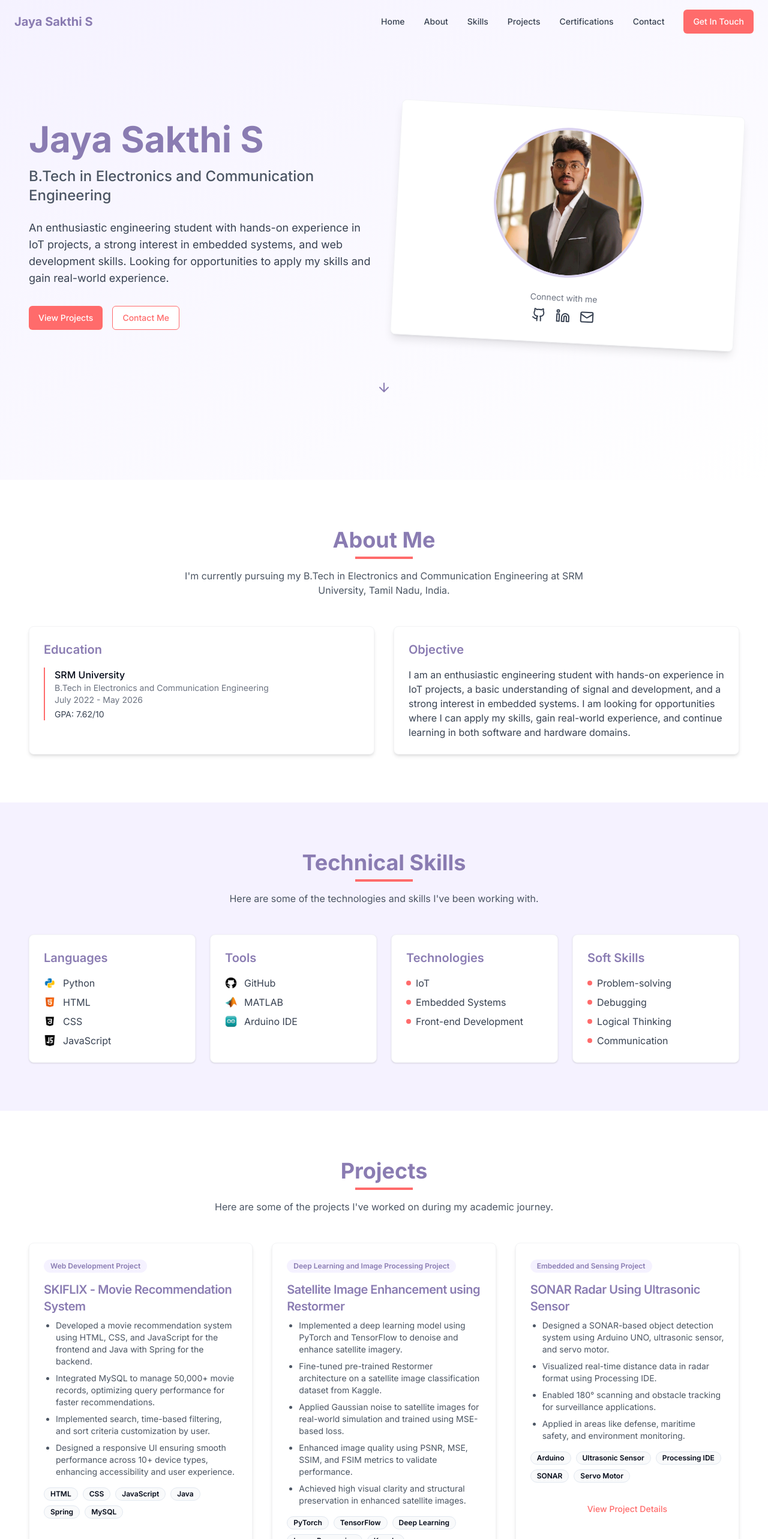
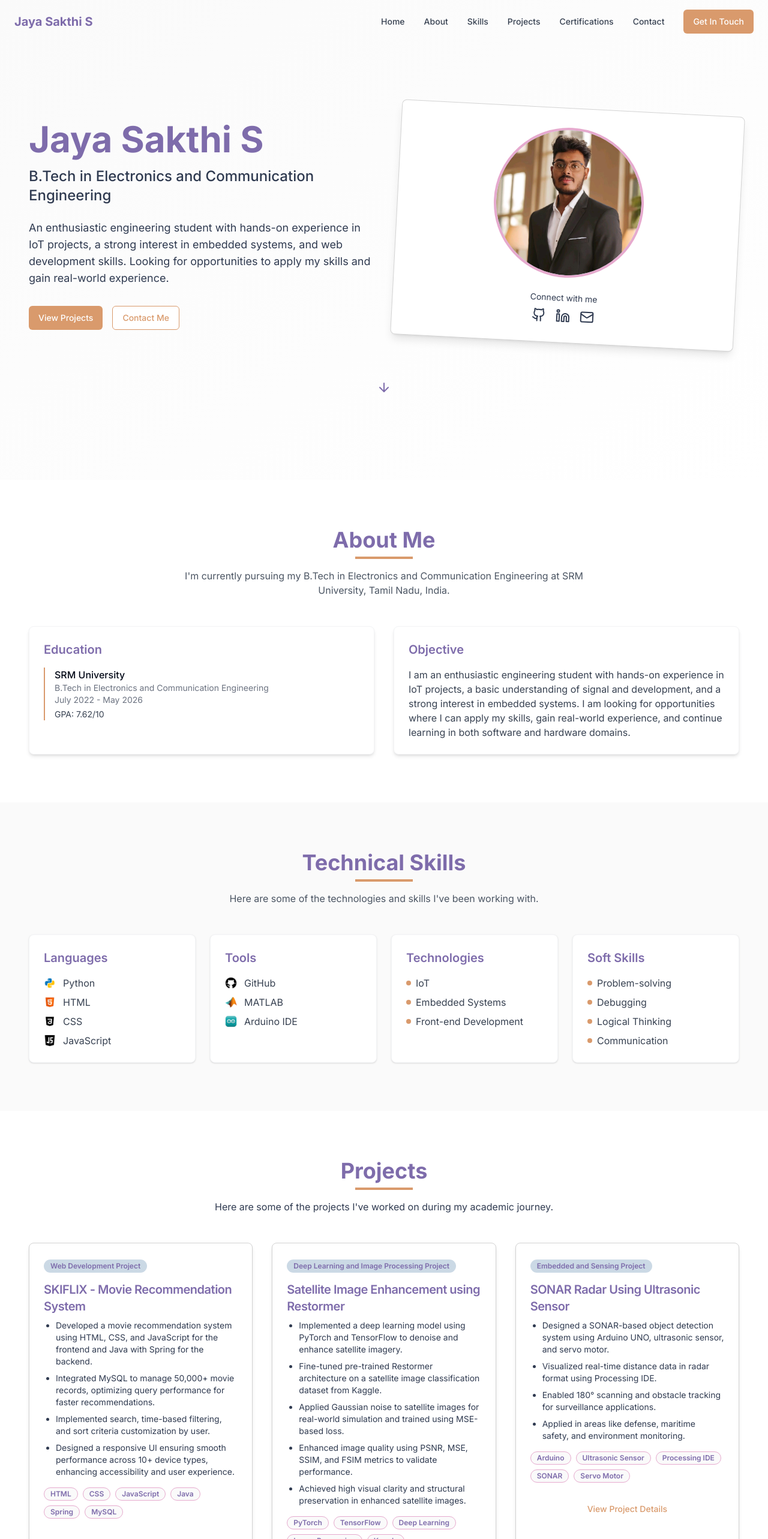
Before and after one commit to JAYASAKTHI07/JAYASAKTHI-PORTFOLIO, a React (Vite) app: page / in a window 1280 px wide. Shown: the top 2566 px of the page at 60% size. Built offline with nearby package versions, Linux system fonts and the light colour scheme.

Commit message:
Refactor: Update color palette
Update the Tailwind configuration to use the new color scheme.

```diff
--- a/src/App.css
+++ b/src/App.css
@@ -1,4 +1,3 @@
-
 
 #root {
   max-width: 1280px;
@@ -14,10 +13,10 @@
   transition: filter 300ms;
 }
 .logo:hover {
-  filter: drop-shadow(0 0 2em #FF6B6B);
+  filter: drop-shadow(0 0 2em #D99A6C);
 }
 .logo.react:hover {
-  filter: drop-shadow(0 0 2em #FF6B6B);
+  filter: drop-shadow(0 0 2em #D99A6C);
 }
 
 @keyframes logo-spin {
--- a/src/components/HeroSection.tsx
+++ b/src/components/HeroSection.tsx
@@ -15,10 +15,10 @@ const HeroSection = () => {
             <h1 className="text-4xl md:text-5xl lg:text-6xl font-bold text-portfolio-primary mb-4">
               Jaya Sakthi S
             </h1>
-            <h2 className="text-xl md:text-2xl font-medium text-gray-600 mb-6">
+            <h2 className="text-xl md:text-2xl font-medium text-portfolio-dark mb-6">
               B.Tech in Electronics and Communication Engineering
             </h2>
-            <p className="text-lg text-gray-700 mb-8 max-w-xl">
+            <p className="text-lg text-portfolio-dark mb-8 max-w-xl">
               An enthusiastic engineering student with hands-on experience in IoT projects, a strong interest in
               embedded systems, and web development skills. Looking for opportunities to apply my skills and gain
               real-world experience.
@@ -32,7 +32,7 @@ const HeroSection = () => {
               </Button>
               <Button
                 variant="outline"
-                className="border-portfolio-secondary text-portfolio-secondary hover:bg-portfolio-light"
+                className="border-portfolio-secondary text-portfolio-secondary hover:bg-portfolio-accent"
                 asChild
               >
                 <a href="#contact">Contact Me</a>
@@ -40,23 +40,23 @@ const HeroSection = () => {
             </div>
           </div>
           <div className="md:w-1/2 order-1 md:order-2 animate-fade-in" style={{ animationDelay: '0.4s' }}>
-            <div className="bg-white rounded-lg shadow-lg p-8 border border-gray-100 transform rotate-3 hover:rotate-0 transition-transform duration-300">
-              <div className="aspect-square rounded-full bg-portfolio-light flex items-center justify-center overflow-hidden border-4 border-portfolio-accent mx-auto mb-6" style={{ maxWidth: '250px' }}>
+            <div className="bg-white rounded-lg shadow-lg p-8 border border-portfolio-border transform rotate-3 hover:rotate-0 transition-transform duration-300">
+              <div className="aspect-square rounded-full bg-portfolio-accent flex items-center justify-center overflow-hidden border-4 border-portfolio-highlight mx-auto mb-6" style={{ maxWidth: '250px' }}>
                 <Avatar className="w-full h-full">
                   <AvatarImage src="/lovable-uploads/60ceaa93-0994-48f8-9185-32309f5a30d9.png" alt="Jaya Sakthi S" />
                   <AvatarFallback className="text-5xl font-bold text-portfolio-primary">JS</AvatarFallback>
                 </Avatar>
               </div>
               <div className="text-center">
-                <p className="text-sm text-gray-500 mb-2">Connect with me</p>
+                <p className="text-sm text-portfolio-dark mb-2">Connect with me</p>
                 <div className="flex justify-center space-x-4">
-                  <a href="https://github.com" className="text-gray-700 hover:text-portfolio-secondary" target="_blank" rel="noopener noreferrer">
+                  <a href="https://github.com" className="text-portfolio-dark hover:text-portfolio-secondary" target="_blank" rel="noopener noreferrer">
                     <svg xmlns="http://www.w3.org/2000/svg" width="24" height="24" viewBox="0 0 24 24" fill="none" stroke="currentColor" strokeWidth="2" strokeLinecap="round" strokeLinejoin="round"><path d="M15 22v-4a4.8 4.8 0 0 0-1-3.5c3 0 6-2 6-5.5.08-1.25-.27-2.48-1-3.5.28-1.15.28-2.35 0-3.5 0 0-1 0-3 1.5-2.64-.5-5.36-.5-8 0C6 2 5 2 5 2c-.3 1.15-.3 2.35 0 3.5A5.403 5.403 0 0 0 4 9c0 3.5 3 5.5 6 5.5-.39.49-.68 1.05-.85 1.65-.17.6-.22 1.23-.15 1.85v4"></path><path d="M9 18c-4.51 2-5-2-7-2"></path></svg>
                   </a>
-                  <a href="https://linkedin.com" className="text-gray-700 hover:text-portfolio-secondary" target="_blank" rel="noopener noreferrer">
+                  <a href="https://linkedin.com" className="text-portfolio-dark hover:text-portfolio-secondary" target="_blank" rel="noopener noreferrer">
                     <svg xmlns="http://www.w3.org/2000/svg" width="24" height="24" viewBox="0 0 24 24" fill="none" stroke="currentColor" strokeWidth="2" strokeLinecap="round" strokeLinejoin="round"><path d="M16 8a6 6 0 0 1 6 6v7h-4v-7a2 2 0 0 0-2-2 2 2 0 0 0-2 2v7h-4v-7a6 6 0 0 1 6-6z"></path><rect width="4" height="12" x="2" y="9"></rect><circle cx="4" cy="4" r="2"></circle></svg>
                   </a>
-                  <a href="mailto:jayasakthi1024@gmail.com" className="text-gray-700 hover:text-portfolio-secondary">
+                  <a href="mailto:jayasakthis1020042@gmail.com" className="text-portfolio-dark hover:text-portfolio-secondary">
                     <svg xmlns="http://www.w3.org/2000/svg" width="24" height="24" viewBox="0 0 24 24" fill="none" stroke="currentColor" strokeWidth="2" strokeLinecap="round" strokeLinejoin="round"><rect width="20" height="16" x="2" y="4" rx="2"></rect><path d="m22 7-8.97 5.7a1.94 1.94 0 0 1-2.06 0L2 7"></path></svg>
                   </a>
                 </div>
--- a/src/components/ProjectsSection.tsx
+++ b/src/components/ProjectsSection.tsx
@@ -52,31 +52,31 @@ const ProjectsSection = () => {
             Projects
             <span className="block h-1 w-24 bg-portfolio-secondary mx-auto mt-2"></span>
           </h2>
-          <p className="text-gray-600 max-w-2xl mx-auto">
+          <p className="text-portfolio-dark max-w-2xl mx-auto">
             Here are some of the projects I've worked on during my academic journey.
           </p>
         </div>
 
         <div className="grid grid-cols-1 lg:grid-cols-3 gap-8">
           {projects.map((project, index) => (
-            <Card key={index} className="bg-white border border-gray-100 shadow-md hover:shadow-xl transition-all">
+            <Card key={index} className="bg-white border border-portfolio-border shadow-md hover:shadow-xl transition-all">
               <CardHeader className="pb-2">
                 <div className="mb-2">
-                  <Badge variant="secondary" className="bg-portfolio-light text-portfolio-primary">
+                  <Badge variant="secondary" className="bg-portfolio-accent text-portfolio-primary">
                     {project.category}
                   </Badge>
                 </div>
                 <CardTitle className="text-xl text-portfolio-primary">{project.title}</CardTitle>
               </CardHeader>
               <CardContent>
-                <ul className="list-disc pl-5 space-y-2 text-gray-600 text-sm mb-4">
+                <ul className="list-disc pl-5 space-y-2 text-portfolio-dark text-sm mb-4">
                   {project.description.map((point, i) => (
                     <li key={i}>{point}</li>
                   ))}
                 </ul>
                 <div className="flex flex-wrap gap-2 mt-4">
                   {project.tags.map((tag, i) => (
-                    <Badge key={i} variant="outline" className="bg-gray-50">
+                    <Badge key={i} variant="outline" className="bg-portfolio-light border-portfolio-highlight text-portfolio-primary">
                       {tag}
                     </Badge>
                   ))}
@@ -85,7 +85,7 @@ const ProjectsSection = () => {
               <CardFooter>
                 <Button
                   variant="ghost"
-                  className="text-portfolio-secondary hover:text-portfolio-primary hover:bg-portfolio-light w-full"
+                  className="text-portfolio-secondary hover:text-portfolio-primary hover:bg-portfolio-accent w-full"
                 >
                   View Project Details
                 </Button>
--- a/tailwind.config.ts
+++ b/tailwind.config.ts
@@ -54,11 +54,13 @@ export default {
 					foreground: 'hsl(var(--card-foreground))'
 				},
                 portfolio: {
-                    primary: '#8A7CB2',     // Darker shade of purple
-                    secondary: '#FF6B6B',   // Coral/red accent
-                    accent: '#DBD3F0',      // Lighter purple for accents
-                    light: '#F5F2FF',       // Very light purple for backgrounds
-                    dark: '#5D5184'         // Very dark purple
+                    primary: '#7E6CAB',     // Dusty Violet - Calm and professional with a creative twist
+                    secondary: '#D99A6C',   // Terracotta Blush - A grounded, warm highlight to balance cool tones
+                    accent: '#CBD9E5',      // Mist Blue - A calming tone for sections, cards, or hover states
+                    light: '#FAFAFA',       // Snow White - Super clean and modern, great for readability
+                    dark: '#2F3A50',        // Graphite Navy - Elegant, powerful choice for text and headers
+                    highlight: '#E6AACE',   // Rose Quartz - For hover effects, tags, or portfolio project highlights
+                    border: '#D3D3D3'       // Cool Gray - For dividing lines or subtle shadows
                 }
 			},
 			borderRadius: {
```
